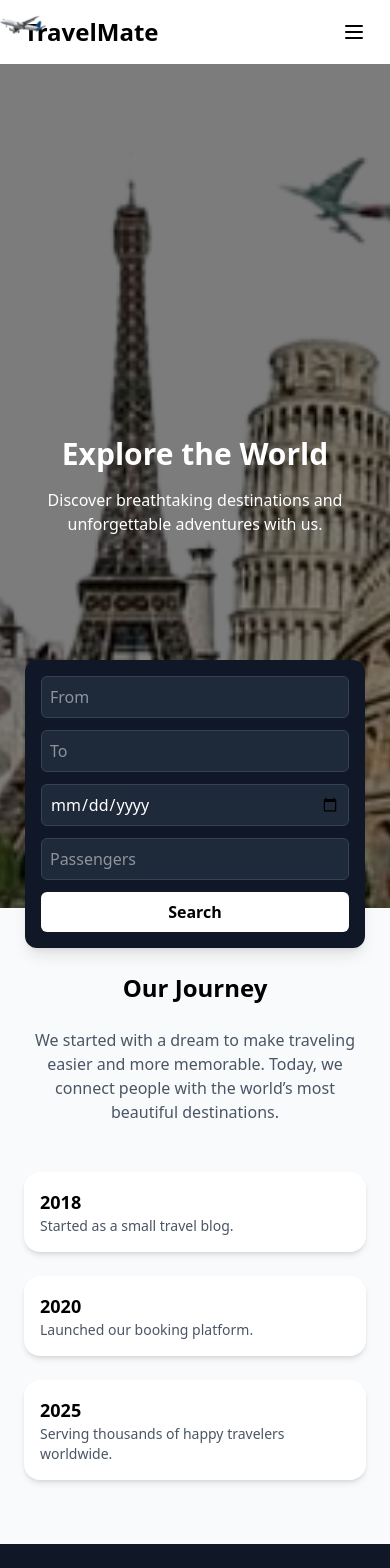
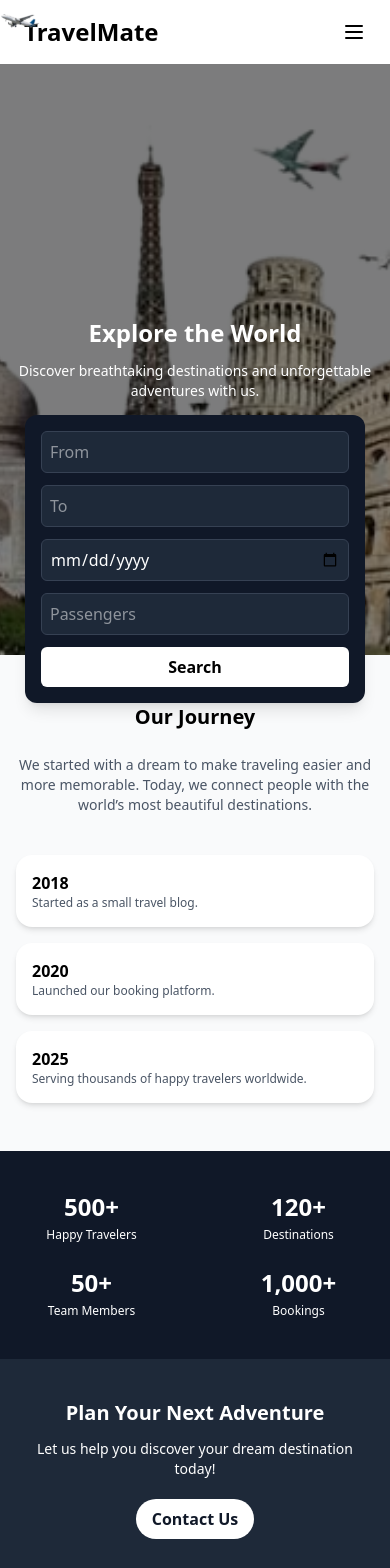
Before and after one commit to AyeshaMalak/travel-agency-website, a React (Vite) app: page / in a window 390 px wide. Shown: the top 1568 px of the page. Built offline with nearby package versions, Linux system fonts and the light colour scheme.

Commit message:
Update Home.jsx

```diff
--- a/src/pages/Home.jsx
+++ b/src/pages/Home.jsx
@@ -26,7 +26,7 @@ export default function Home() {
       <motion.img
         src="/plane.png"
         alt="cursor plane"
-        className="fixed w-12 sm:w-16 h-12 sm:h-16 pointer-events-none z-[9999]"
+        className="fixed w-10 sm:w-14 md:w-16 h-10 sm:h-14 md:h-16 pointer-events-none z-[9999]"
         style={{
           left: cursorPos.x,
           top: cursorPos.y,
@@ -45,7 +45,7 @@ export default function Home() {
 
       {/* Hero Section */}
       <div
-        className="relative w-full h-screen bg-center bg-cover flex flex-col items-center justify-center"
+        className="relative w-full h-[70vh] sm:h-[80vh] md:h-screen bg-center bg-cover flex flex-col items-center justify-center"
         style={{
           backgroundImage: "url('/img3.png')",
         }}
@@ -55,80 +55,82 @@ export default function Home() {
 
         {/* Text */}
         <div className="relative z-10 text-center text-white px-4 sm:px-6 md:px-12">
-          <h1 className="text-3xl sm:text-4xl md:text-6xl font-bold mb-4">
+          <h1 className="text-2xl sm:text-4xl md:text-6xl font-bold mb-3 sm:mb-4">
             Explore the World
           </h1>
-          <p className="text-md sm:text-lg md:text-xl max-w-2xl mx-auto">
+          <p className="text-sm sm:text-lg md:text-xl max-w-xl sm:max-w-2xl mx-auto">
             Discover breathtaking destinations and unforgettable adventures with us.
           </p>
         </div>
 
         {/* Flight search box */}
-        <div className="absolute bottom-[-40px] w-full flex justify-center px-4 sm:px-0">
+        <div className="absolute -bottom-12 sm:-bottom-16 w-full flex justify-center px-4 sm:px-0">
           <FlightSearch />
         </div>
       </div>
 
       {/* About Section */}
-      <section className="max-w-5xl mx-auto py-16 px-6 sm:px-6 md:px-12">
-        <h2 className="text-2xl sm:text-3xl font-bold text-center mb-6">
+      <section className="max-w-5xl mx-auto py-12 sm:py-16 px-4 sm:px-6 md:px-12">
+        <h2 className="text-xl sm:text-3xl font-bold text-center mb-6">
           Our Journey
         </h2>
-        <p className="text-center text-md sm:text-lg text-gray-600 mb-12">
+        <p className="text-center text-sm sm:text-lg text-gray-600 mb-10 sm:mb-12">
           We started with a dream to make traveling easier and more memorable. Today, we connect people with the world’s most beautiful destinations.
         </p>
 
         {/* Timeline */}
-        <div className="space-y-6 sm:space-y-8">
+        <div className="space-y-4 sm:space-y-6">
           <motion.div className="p-4 sm:p-6 bg-white rounded-2xl shadow-md" whileHover={{ scale: 1.05 }}>
-            <h3 className="font-bold text-lg sm:text-xl">2018</h3>
-            <p className="text-gray-600 text-sm sm:text-base">Started as a small travel blog.</p>
+            <h3 className="font-bold text-base sm:text-xl">2018</h3>
+            <p className="text-gray-600 text-xs sm:text-base">Started as a small travel blog.</p>
           </motion.div>
           <motion.div className="p-4 sm:p-6 bg-white rounded-2xl shadow-md" whileHover={{ scale: 1.05 }}>
-            <h3 className="font-bold text-lg sm:text-xl">2020</h3>
-            <p className="text-gray-600 text-sm sm:text-base">Launched our booking platform.</p>
+            <h3 className="font-bold text-base sm:text-xl">2020</h3>
+            <p className="text-gray-600 text-xs sm:text-base">Launched our booking platform.</p>
           </motion.div>
           <motion.div className="p-4 sm:p-6 bg-white rounded-2xl shadow-md" whileHover={{ scale: 1.05 }}>
-            <h3 className="font-bold text-lg sm:text-xl">2025</h3>
-            <p className="text-gray-600 text-sm sm:text-base">Serving thousands of happy travelers worldwide.</p>
+            <h3 className="font-bold text-base sm:text-xl">2025</h3>
+            <p className="text-gray-600 text-xs sm:text-base">Serving thousands of happy travelers worldwide.</p>
           </motion.div>
         </div>
       </section>
 
       {/* Stats Section */}
-      <section className="relative bg-gray-900 text-white py-12 sm:py-16 overflow-hidden">
+      <section className="relative bg-gray-900 text-white py-10 sm:py-16 overflow-hidden">
         <div className="max-w-5xl mx-auto grid grid-cols-2 sm:grid-cols-4 gap-6 sm:gap-8 text-center">
           <div>
-            <h3 className="text-3xl sm:text-4xl font-bold"><CountUp end={500} duration={3} />+</h3>
-            <p className="mt-1 sm:mt-2 text-sm sm:text-base">Happy Travelers</p>
+            <h3 className="text-2xl sm:text-4xl font-bold"><CountUp end={500} duration={3} />+</h3>
+            <p className="mt-1 sm:mt-2 text-xs sm:text-base">Happy Travelers</p>
           </div>
           <div>
-            <h3 className="text-3xl sm:text-4xl font-bold"><CountUp end={120} duration={3} />+</h3>
-            <p className="mt-1 sm:mt-2 text-sm sm:text-base">Destinations</p>
+            <h3 className="text-2xl sm:text-4xl font-bold"><CountUp end={120} duration={3} />+</h3>
+            <p className="mt-1 sm:mt-2 text-xs sm:text-base">Destinations</p>
           </div>
           <div>
-            <h3 className="text-3xl sm:text-4xl font-bold"><CountUp end={50} duration={3} />+</h3>
-            <p className="mt-1 sm:mt-2 text-sm sm:text-base">Team Members</p>
+            <h3 className="text-2xl sm:text-4xl font-bold"><CountUp end={50} duration={3} />+</h3>
+            <p className="mt-1 sm:mt-2 text-xs sm:text-base">Team Members</p>
           </div>
           <div>
-            <h3 className="text-3xl sm:text-4xl font-bold"><CountUp end={1000} duration={3} />+</h3>
-            <p className="mt-1 sm:mt-2 text-sm sm:text-base">Bookings</p>
+            <h3 className="text-2xl sm:text-4xl font-bold"><CountUp end={1000} duration={3} />+</h3>
+            <p className="mt-1 sm:mt-2 text-xs sm:text-base">Bookings</p>
           </div>
         </div>
       </section>
 
       {/* Adventure Section */}
-      <section className="bg-gray-800 text-white py-8 sm:py-12">
+      <section className="bg-gray-800 text-white py-10 sm:py-12">
         <div className="container mx-auto flex flex-col md:flex-row items-center justify-between px-4 sm:px-6 md:px-12">
           {/* Text & Button */}
           <div className="text-center md:text-left md:w-1/2">
-            <h2 className="text-2xl sm:text-3xl md:text-4xl font-bold mb-4">Plan Your Next Adventure</h2>
-            <p className="mb-6 text-sm sm:text-base md:text-lg">
+            <h2 className="text-xl sm:text-3xl md:text-4xl font-bold mb-3 sm:mb-4">
+              Plan Your Next Adventure
+            </h2>
+            <p className="mb-5 sm:mb-6 text-sm sm:text-base md:text-lg">
               Let us help you discover your dream destination today!
             </p>
             <Link
               to="/contact"
-              className="inline-block bg-white text-gray-900 px-5 sm:px-6 py-2 sm:py-3 rounded-full font-semibold hover:bg-gray-200 transition"
+              className="inline-block bg-white text-gray-900 px-4 sm:px-6 py-2 sm:py-3 rounded-full font-semibold hover:bg-gray-200 transition"
             >
               Contact Us
             </Link>
@@ -139,11 +141,11 @@ export default function Home() {
             <img
               src="/plane.png"
               alt="Airplane"
-              className="w-40 sm:w-60 md:w-80 lg:w-[28rem] drop-shadow-lg transform rotate-12 hover:rotate-6 transition-transform duration-500"
+              className="w-32 sm:w-48 md:w-80 lg:w-[28rem] drop-shadow-lg transform rotate-12 hover:rotate-6 transition-transform duration-500"
             />
           </div>
         </div>
       </section>
     </div>
   );
-      }
+}
```
